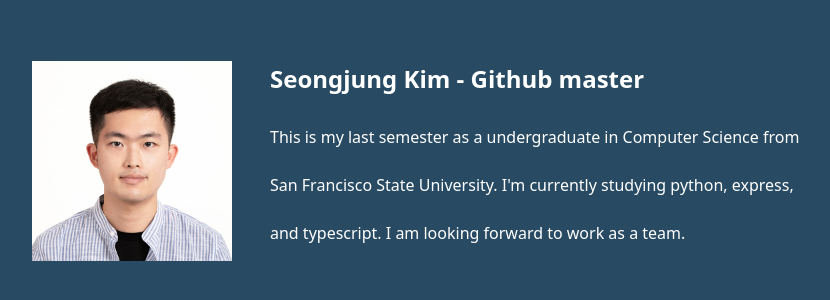
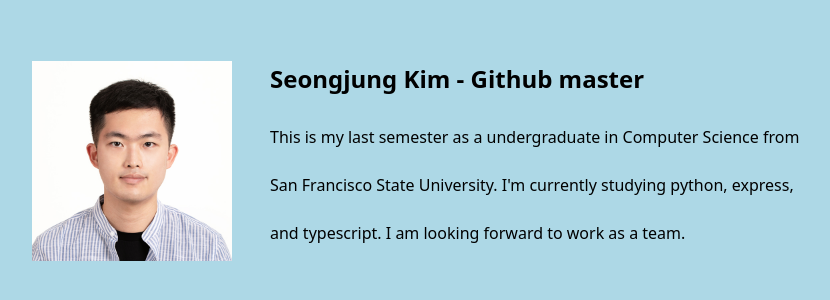
Before and after one commit to rhoannajo/csc648-spring22-04-team05-copy, a React (Create React App) app in the folder csc648app/: page /kim in a window 1280 px wide. Shown: the part 162-462 px from the top of the page, without its empty margins (208-1038 px from the left). Built offline with nearby package versions, Linux system fonts and the light colour scheme.

Commit message:
Fixed css on my page

```diff
--- a/csc648app/src/components/nelson/Nelson.js
+++ b/csc648app/src/components/nelson/Nelson.js
@@ -1,25 +1,26 @@
 import React from "react";
-import nelson from "./Nelson.jpg";
+import nelson from "./nelson.PNG"
 import './nelson.css'
 
 
 const Nelson = () => {
 
   return (
-    <div className="Nelson" >
-      <div className="nelson-info">
-        <h1 className="nelson-header"> Nelson Pang - Scrum Master</h1>
-
-        <img src={nelson} style={{ width: 225, height: 300 }} className="nelson-image" />
-      </div>
-      <div className="nelson-description">My name is Nelson. I am a computer science in my last year. I am the scrum master for
-        Team 5. I want to pursue software engineering as a frontend or
-        backend developer.
+    <div className='about'>
+      <div className='info'>
+        <div style={{ borderRadius: '50%', width: 185, height: 185, justifyItems: 'center', display: 'grid', alignItems: 'center' }}>
+          <img src={nelson} style={{ width: 180, height: 200 }} />
+        </div>
+        <div>
+          <div className='header-3 about-head'>Nelson Pang - Scrum Master</div>
+          <div className='description body'>My name is Nelson. I am a computer science in my last year. I am the scrum master for
+            Team 5. I want to pursue software engineering as a frontend or backend developer.</div>
+        </div>
       </div>
     </div>
   );
 }
 
-  ;
+;
 
 export default Nelson;
--- a/csc648app/src/components/nelson/nelson.css
+++ b/csc648app/src/components/nelson/nelson.css
@@ -1,60 +1,78 @@
-.Nelson {
-  display: grid;
+.about {
+  background-color: lightblue !important;
+  display:grid;
+  justify-items:center;
   grid-gap: 1em;
-  position: fixed;
-  width: 100%;
-  height: 100%;
-  background-color: lightblue;
-  grid-template-columns: 1fr 1fr;
-  justify-items: center;
+  height: 100vh;
 }
 
-.nelson-info{
-  padding-top: 15%;
-  margin-left: 35%;
-
+.header-3 {
+  font-size:1.5em;
+  font-weight:600;
 }
 
-.nelson-header {
-  text-align: center;
-  padding-top: 5%;
-
+.about::before {
+  content:'';
+  padding-top:2em;
 }
 
-.nelson-image{
-  box-shadow: rgba(50, 50, 93, 0.25) 0px 13px 27px -5px, rgba(0, 0, 0, 0.3) 0px 8px 16px -8px;
-  border-radius: 25px;
+.about::after {
+  content:'';
+  padding-bottom:4em;
 }
 
 
-.nelson-description{
-  display: grid;
-  text-align: center;
-  grid-column: 2 / 3;
-  margin-top: 15%;
-  font-size: 20px;
-  margin-right: 45%
+.info {
+  margin-top:3em;
+  display:grid;
+  justify-items:center;
 }
 
-@media (min-width:650px){
-  .nelson-info{
+.description {
+  color: black !important;
+  line-height: 3em;
+  padding:3em;
+  padding-top: 1em;
+  text-align: center;
+}
+
+.about-head {
+  color:black !important;
+  text-align: center;
+  padding-top:2em;
+}
+
+
+@media (min-width:650px) {
+  .button-group {
+      grid-template-columns: 1fr 1fr;
+      grid-gap:5em
+  }
+
+  .about-head {
+      padding-top: 0;
+      text-align: left;
+      padding-left:2em;
+  }
+
+  .description {
+      width:40em;
+      text-align: left;
+  }
+
+  .info {
+      grid-template-columns: 1fr 1fr;
+      width:50em;
 
   }
 
-  .nelson-header {
-
+  .pro-tech {
+      grid-template-columns: 1fr 1fr;
+      width:50em;
+      padding:0;
 
   }
-
-
-  .nelson-image {
-
-
-  }
-
-  .nelson-description{
-   padding-top: 7em;
-   padding-left: 1em;
-   text-align: left;
+  .heading {
+      text-align: left;
   }
 }
```
Also changed, not shown: csc648app/src/components/nelson/nelson.PNG (added), 1 other file (tests, documents, lock files or other folders).
